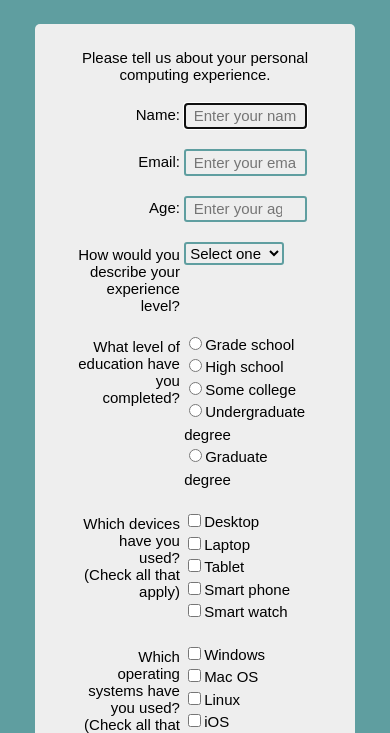
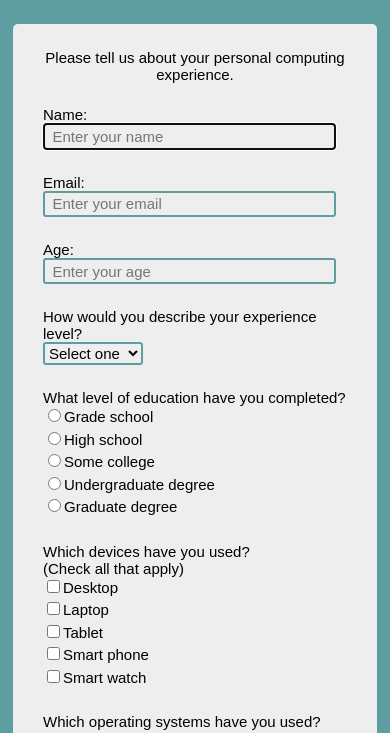
Before and after one commit to jonathanhhoward/survey-form, a plain HTML site: page index.html in a window 390 px wide. Shown: the part 75-808 px from the top of the page. Drawn offline with Linux system fonts and the light colour scheme.

Commit message:
Add files via upload

```diff
--- a/style.css
+++ b/style.css
@@ -70,3 +70,27 @@ textarea {
     border-radius: 3ch;
     color: #eee;
 }
+
+@media screen and (max-width: 799px) {
+    main {
+        width: unset;
+        margin: 5px;
+    }
+
+    .labels {
+        display: block;
+        width: unset;
+        text-align: left;
+        vertical-align: unset;
+    }
+
+    .inputs {
+        display: block;
+        width: unset;
+    }
+
+    .input-field,
+    textarea {
+        width: 90%;
+    }
+}
```
